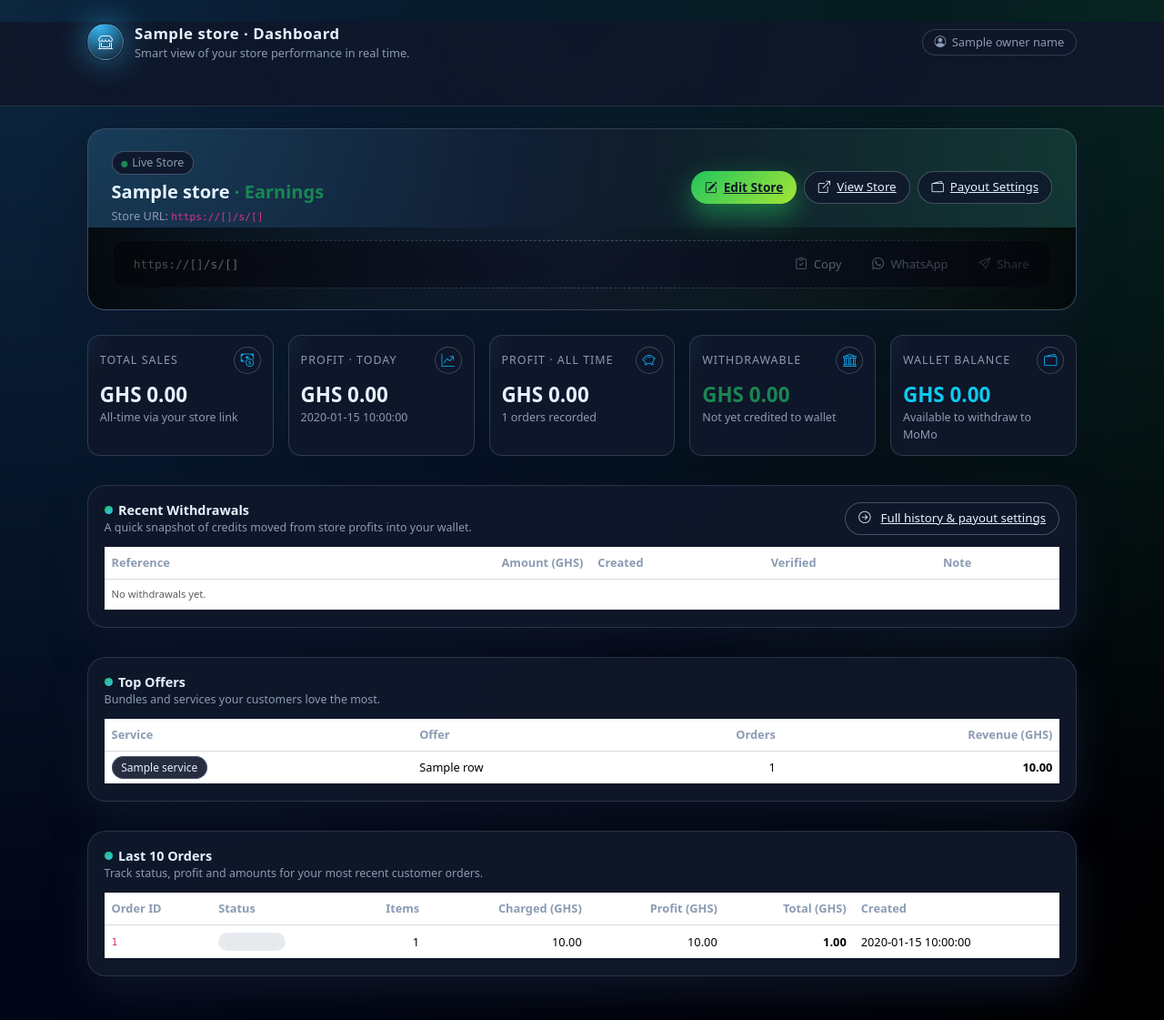
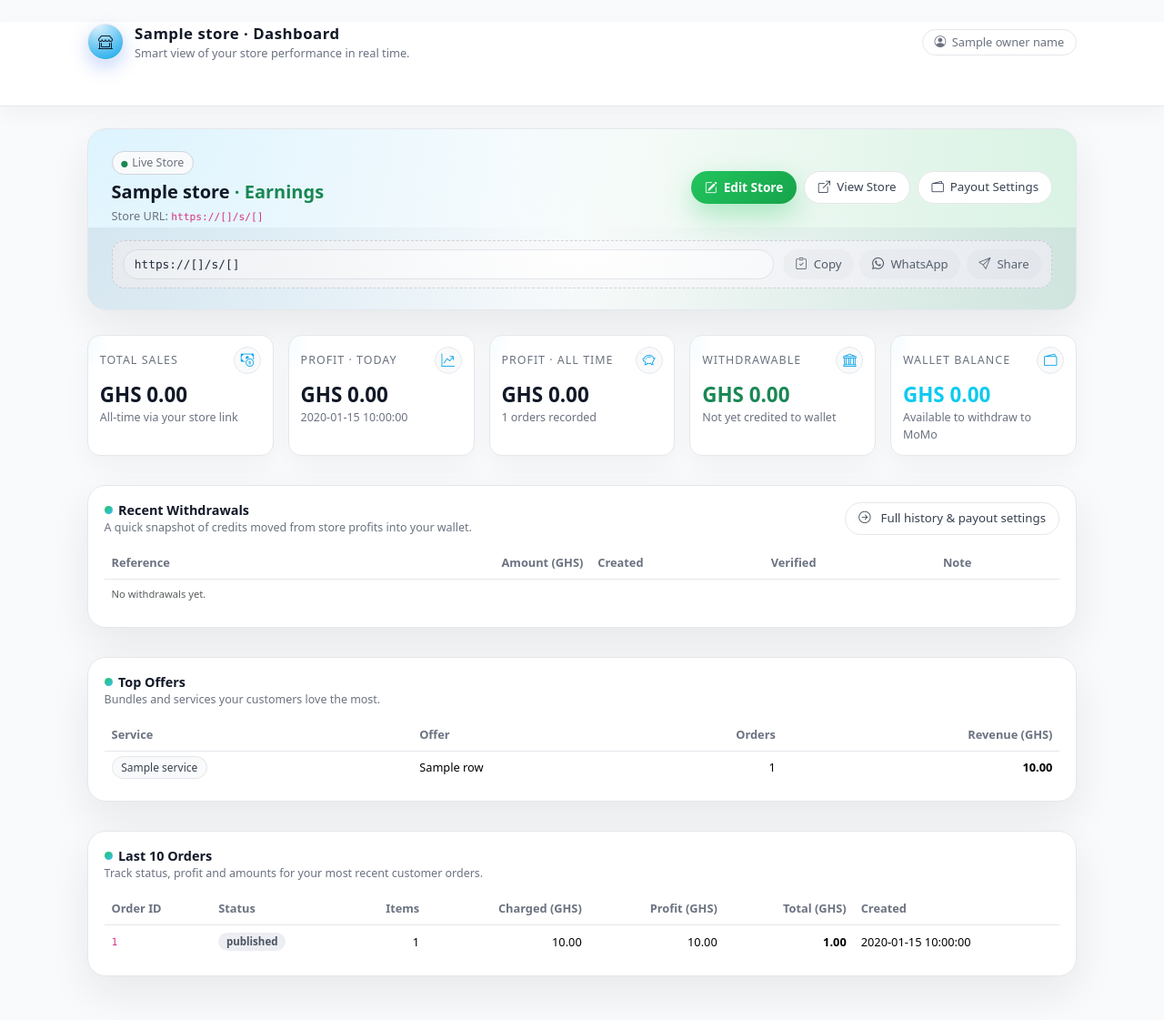
Before and after one commit to Cybok06/nagonu_updated, a Flask app: template templates/customer_store.html in a window 1280 px wide. Shown: the whole page at 91% size. Run offline with Flask 3, Linux system fonts and the light colour scheme; the template is opened without the code that fills it: most values are stand-ins (such as "Sample title", 1, 10 or a date in 2020); parts of the project's set-up code (start-up, migrations or seed data) failed here and were passed over.

Commit message:
Update customer_store.html

```diff
--- a/templates/customer_store.html
+++ b/templates/customer_store.html
@@ -11,40 +11,38 @@
 
   <style>
     :root{
-      --clr-bg: #020617;
-      --clr-bg-soft:#020b1a;
+      --clr-bg: #f9fafb;
+      --clr-bg-soft:#f3f4f6;
       --clr-primary:#0ea5e9;
       --clr-primary-soft:rgba(14,165,233,.12);
       --clr-secondary:#22c55e;
       --clr-accent:#f97316;
-      --clr-text:#e5f2ff;
-      --clr-muted:#8b9bb3;
-      --clr-card:#020617;
-      --clr-ring:#1f2937;
+      --clr-text:#111827;
+      --clr-muted:#6b7280;
+      --clr-card:#ffffff;
+      --clr-ring:#e5e7eb;
       --radius-lg: 20px;
       --radius-md: 14px;
-      --shadow-soft: 0 18px 45px rgba(15,23,42,.8);
+      --shadow-soft: 0 18px 45px rgba(15,23,42,.08);
     }
 
     *{ box-sizing:border-box; }
     body{
       margin:0;
       font-family: system-ui,-apple-system, BlinkMacSystemFont, "Segoe UI", Roboto, Helvetica, Arial, sans-serif;
-      background:
-         radial-gradient(circle at top left, rgba(56,189,248,.18), transparent 60%),
-         radial-gradient(circle at top right, rgba(34,197,94,.16), transparent 55%),
-         linear-gradient(135deg,#020617,#020617 50%,#000 100%);
+      background: var(--clr-bg);
       color:var(--clr-text);
       min-height:100vh;
     }
 
     .nav-shell{
-      border-bottom:1px solid rgba(148,163,184,.18);
-      backdrop-filter: blur(16px);
-      background: radial-gradient(circle at top, rgba(15,23,42,.82), rgba(15,23,42,.98));
+      border-bottom:1px solid #e5e7eb;
+      backdrop-filter: blur(10px);
+      background:#ffffff;
       position:sticky;
       top:0;
       z-index:1050;
+      box-shadow:0 8px 24px rgba(15,23,42,.04);
     }
 
     .app-nav{
@@ -64,10 +62,10 @@
       border-radius:999px;
       display:inline-grid;
       place-items:center;
-      background:radial-gradient(circle at 30% 0, #38bdf8, #0f172a);
-      border:1px solid rgba(148,163,184,.4);
-      box-shadow:0 0 0 1px rgba(15,23,42,.9), 0 0 35px rgba(56,189,248,.6);
-      color:#e5f4ff;
+      background:radial-gradient(circle at 30% 0, #e0f2fe, #0ea5e9);
+      border:1px solid #e5e7eb;
+      box-shadow:0 8px 20px rgba(37,99,235,.25);
+      color:#0f172a;
     }
     .app-heading{
       font-size:1.05rem;
@@ -81,13 +79,13 @@
     .owner-chip{
       border-radius:999px;
       padding:.25rem .8rem;
-      border:1px solid rgba(148,163,184,.28);
+      border:1px solid #e5e7eb;
       font-size:.8rem;
       display:flex;
       align-items:center;
       gap:.4rem;
       color:var(--clr-muted);
-      background:rgba(15,23,42,.9);
+      background:#ffffff;
     }
 
     .page-wrap{
@@ -98,11 +96,11 @@
 
     .hero-shell{
       border-radius:var(--radius-lg);
-      border:1px solid rgba(148,163,184,.25);
+      border:1px solid #e5e7eb;
       background:
-        radial-gradient(circle at 0 -20%, rgba(56,189,248,.24), transparent 55%),
-        radial-gradient(circle at 110% 0, rgba(34,197,94,.22), transparent 60%),
-        linear-gradient(135deg, rgba(15,23,42,.96), rgba(15,23,42,1));
+        radial-gradient(circle at 0 -20%, rgba(56,189,248,.18), transparent 55%),
+        radial-gradient(circle at 110% 0, rgba(34,197,94,.18), transparent 60%),
+        linear-gradient(135deg,#ffffff,#f9fafb);
       padding:1.4rem 1.6rem;
       box-shadow:var(--shadow-soft);
       position:relative;
@@ -114,7 +112,7 @@
       position:absolute;
       inset:auto -80px -90px;
       height:180px;
-      background: radial-gradient(circle at 50% 0, rgba(15,23,42,0), rgba(0,0,0,.95));
+      background: radial-gradient(circle at 50% 0, rgba(249,250,251,0), rgba(148,163,184,.22));
       pointer-events:none;
     }
 
@@ -135,14 +133,15 @@
       font-size:.78rem;
       padding:.18rem .6rem;
       border-radius:999px;
-      border:1px solid rgba(148,163,184,.4);
+      border:1px solid #d1d5db;
       color:var(--clr-muted);
-      background:rgba(15,23,42,.9);
+      background:#f9fafb;
     }
     .hero-title{
       font-size:1.25rem;
       font-weight:800;
       margin-bottom:.1rem;
+      color:#111827;
     }
     .hero-url{
       font-size:.8rem;
@@ -164,9 +163,10 @@
       display:inline-flex;
       align-items:center;
       gap:.45rem;
-      color:#0f172a;
-      background:linear-gradient(135deg,#22c55e,#a3e635);
-      box-shadow:0 12px 30px rgba(34,197,94,.55);
+      color:#ffffff;
+      background:linear-gradient(135deg,#22c55e,#16a34a);
+      box-shadow:0 12px 30px rgba(34,197,94,.35);
+      text-decoration:none;
     }
     .btn-ghost{
       border-radius:999px;
@@ -175,9 +175,13 @@
       display:inline-flex;
       align-items:center;
       gap:.45rem;
-      border:1px solid rgba(148,163,184,.4);
-      color:var(--clr-text);
-      background:rgba(15,23,42,.8);
+      border:1px solid #e5e7eb;
+      color:#374151;
+      background:#ffffff;
+      text-decoration:none;
+    }
+    .btn-ghost:hover{
+      background:#f3f4f6;
     }
     .btn-soft{
       border-radius:999px;
@@ -187,15 +191,15 @@
       display:inline-flex;
       align-items:center;
       gap:.45rem;
-      background:rgba(15,23,42,.8);
-      color:var(--clr-muted);
+      background:#f3f4f6;
+      color:#4b5563;
     }
 
     .share-inline{
       margin-top:1rem;
       border-radius:var(--radius-md);
-      border:1px dashed rgba(148,163,184,.4);
-      background:rgba(15,23,42,.85);
+      border:1px dashed #d1d5db;
+      background:#f9fafb;
       padding:.6rem .7rem;
       display:flex;
       flex-wrap:wrap;
@@ -205,14 +209,18 @@
     .share-input{
       flex:1 1 180px;
       border-radius:999px;
-      border:none;
+      border:1px solid #e5e7eb;
       padding:.35rem .75rem;
       font-size:.8rem;
-      background:rgba(15,23,42,.9);
+      background:#ffffff;
       color:var(--clr-text);
       font-family:ui-monospace,SFMono-Regular, Menlo, Monaco, Consolas, "Liberation Mono", "Courier New", monospace;
     }
-    .share-input:focus{ outline:none; }
+    .share-input:focus{
+      outline:none;
+      box-shadow:0 0 0 1px rgba(14,165,233,.35);
+      border-color:var(--clr-primary);
+    }
     .share-actions{
       display:flex;
       gap:.4rem;
@@ -237,19 +245,20 @@
 
     .kpi-card{
       border-radius:var(--radius-md);
-      border:1px solid rgba(148,163,184,.25);
-      background:rgba(15,23,42,.96);
+      border:1px solid #e5e7eb;
+      background:var(--clr-card);
       padding:.75rem .8rem;
       position:relative;
       overflow:hidden;
+      box-shadow:0 12px 30px rgba(15,23,42,.04);
     }
     .kpi-card::before{
       content:"";
       position:absolute;
       inset:-40% auto auto -40%;
       width:110px;height:110px;
-      background:radial-gradient(circle, rgba(56,189,248,.16), transparent 65%);
-      opacity:.6;
+      background:radial-gradient(circle, rgba(56,189,248,.12), transparent 65%);
+      opacity:.8;
       pointer-events:none;
     }
     .kpi-head{
@@ -271,14 +280,15 @@
       display:inline-grid;
       place-items:center;
       font-size:.9rem;
-      background:rgba(15,23,42,.95);
-      border:1px solid rgba(148,163,184,.35);
+      background:#f9fafb;
+      border:1px solid #e5e7eb;
       color:var(--clr-primary);
     }
     .kpi-value{
       font-weight:800;
       font-size:1.4rem;
       margin-top:.35rem;
+      color:#111827;
     }
     .kpi-sub{
       font-size:.78rem;
@@ -289,10 +299,10 @@
     .section-shell{
       margin-top:2rem;
       border-radius:var(--radius-lg);
-      border:1px solid rgba(148,163,184,.2);
-      background:rgba(15,23,42,.96);
+      border:1px solid #e5e7eb;
+      background:var(--clr-card);
       padding:1rem 1.1rem 1.15rem;
-      box-shadow:0 18px 40px rgba(15,23,42,.85);
+      box-shadow:var(--shadow-soft);
     }
     .section-head{
       display:flex;
@@ -307,6 +317,7 @@
       display:flex;
       align-items:center;
       gap:.4rem;
+      color:#111827;
     }
     .section-dot{
       width:9px;height:9px;border-radius:50%;
@@ -322,8 +333,8 @@
       color:var(--clr-text);
     }
     .table-custom thead{
-      background:rgba(15,23,42,.98);
-      border-bottom:1px solid rgba(148,163,184,.4);
+      background:#f9fafb;
+      border-bottom:1px solid #e5e7eb;
     }
     .table-custom thead th{
       border-bottom:none!important;
@@ -331,19 +342,19 @@
       font-weight:600;
     }
     .table-custom tbody tr{
-      border-color:rgba(31,41,55,.9);
+      border-color:#e5e7eb;
     }
     .table-custom tbody tr:hover{
-      background:rgba(15,23,42,.9);
+      background:#f9fafb;
     }
 
     .badge-soft{
       border-radius:999px;
       padding:.18rem .6rem;
       font-size:.75rem;
-      border:1px solid rgba(148,163,184,.32);
-      background:rgba(15,23,42,.9);
-      color:var(--clr-text);
+      border:1px solid #e5e7eb;
+      background:#f9fafb;
+      color:#374151;
     }
 
     .status-pill{
@@ -352,22 +363,43 @@
       font-size:.72rem;
       font-weight:600;
     }
-    .status-processing{ background:rgba(234,179,8,.12); color:#facc15; }
-    .status-completed{ background:rgba(34,197,94,.15); color:#4ade80; }
-    .status-failed{ background:rgba(248,113,113,.18); color:#fecaca; }
-    .status-other{ background:rgba(148,163,184,.22); color:#e5e7eb; }
+    .status-processing{
+      background:rgba(234,179,8,.12);
+      color:#a16207;
+    }
+    .status-completed{
+      background:rgba(34,197,94,.12);
+      color:#15803d;
+    }
+    .status-failed{
+      background:rgba(248,113,113,.12);
+      color:#b91c1c;
+    }
+    .status-other{
+      background:rgba(148,163,184,.18);
+      color:#4b5563;
+    }
 
     .empty-state{
       border-radius:var(--radius-lg);
-      border:1px dashed rgba(148,163,184,.4);
-      background:rgba(15,23,42,.96);
+      border:1px dashed #d1d5db;
+      background:#ffffff;
       padding:2.2rem 1.3rem;
       text-align:center;
       margin-top:1.5rem;
-      box-shadow:0 18px 45px rgba(15,23,42,.9);
+      box-shadow:0 18px 45px rgba(15,23,42,.05);
     }
-    .empty-title{ font-weight:700; margin-bottom:.4rem; }
-    .empty-text{ font-size:.86rem; color:var(--clr-muted); max-width:420px; margin:0 auto 1.1rem; }
+    .empty-title{
+      font-weight:700;
+      margin-bottom:.4rem;
+      color:#111827;
+    }
+    .empty-text{
+      font-size:.86rem;
+      color:var(--clr-muted);
+      max-width:420px;
+      margin:0 auto 1.1rem;
+    }
 
     .btn-empty-primary{
       border-radius:999px;
@@ -375,9 +407,10 @@
       font-size:.86rem;
       border:none;
       background:linear-gradient(135deg,#38bdf8,#0ea5e9);
-      color:#020617;
+      color:#ffffff;
       font-weight:600;
-      box-shadow:0 18px 45px rgba(56,189,248,.45);
+      box-shadow:0 18px 45px rgba(56,189,248,.35);
+      text-decoration:none;
     }
 
     .spinner-inline{
@@ -388,7 +421,6 @@
       color:var(--clr-muted);
     }
 
-    /* Animations */
     @keyframes fadeSlide {
       from{ opacity:0; transform:translateY(8px);}
       to{ opacity:1; transform:translateY(0);}
@@ -397,12 +429,24 @@
 
     /* Toast */
     .toast-dark{
-      background:rgba(15,23,42,.98);
-      color:#e5e7eb;
+      background:#111827;
+      color:#f9fafb;
       border-radius:999px;
-      border:1px solid rgba(148,163,184,.4);
+      border:0;
+      box-shadow:0 18px 40px rgba(15,23,42,.35);
     }
     .toast-dark .btn-close{ filter:invert(1); }
+
+    @media (max-width: 767.98px){
+      .app-nav{
+        flex-direction:column;
+        align-items:flex-start;
+        gap:.5rem;
+      }
+      .owner-chip{
+        align-self:flex-start;
+      }
+    }
   </style>
 </head>
 <body>
@@ -442,7 +486,7 @@
           Create your first store, connect your services and start tracking sales, profits
           and withdrawals — all from one clean dashboard.
         </p>
-        <a href="{{ url_for('stores.create_store_page') }}" class="btn-empty-primary">
+        <a href="{{ url_for('stores.create_store_page') }}"" class="btn-empty-primary">
           <i class="bi bi-plus-circle me-1"></i> Create / Configure Your Store
         </a>
       </div>
```
